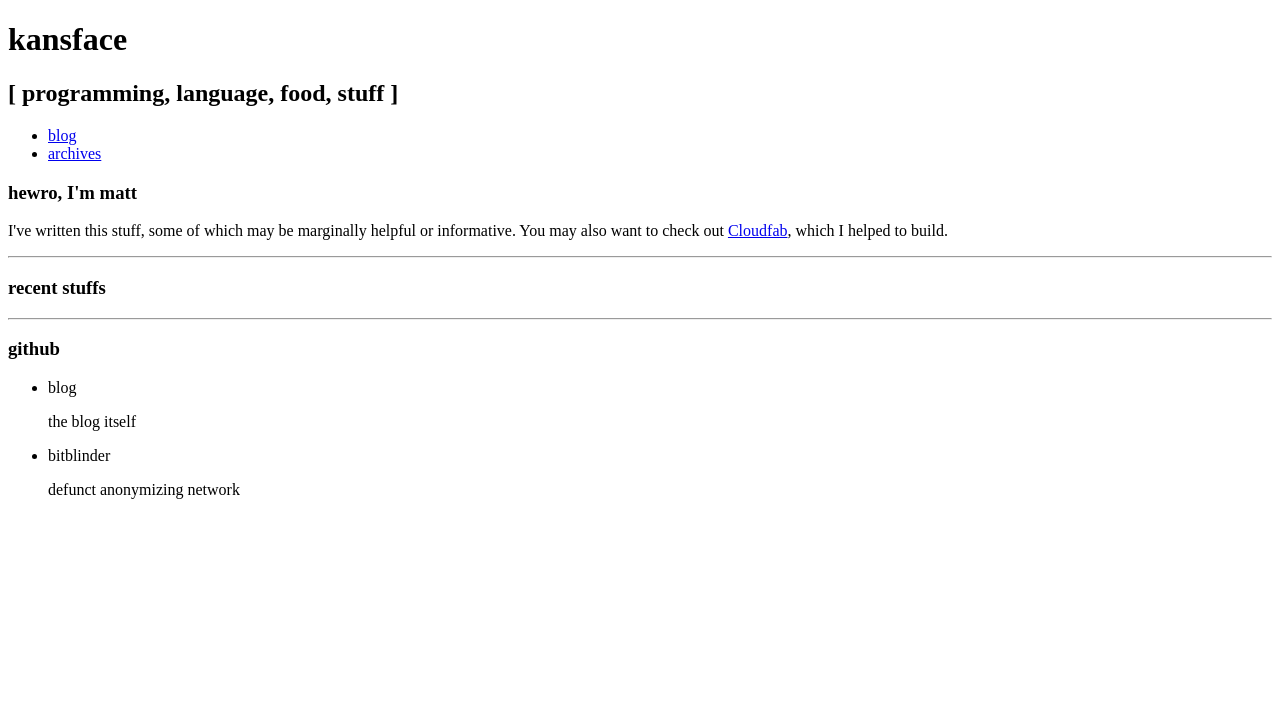
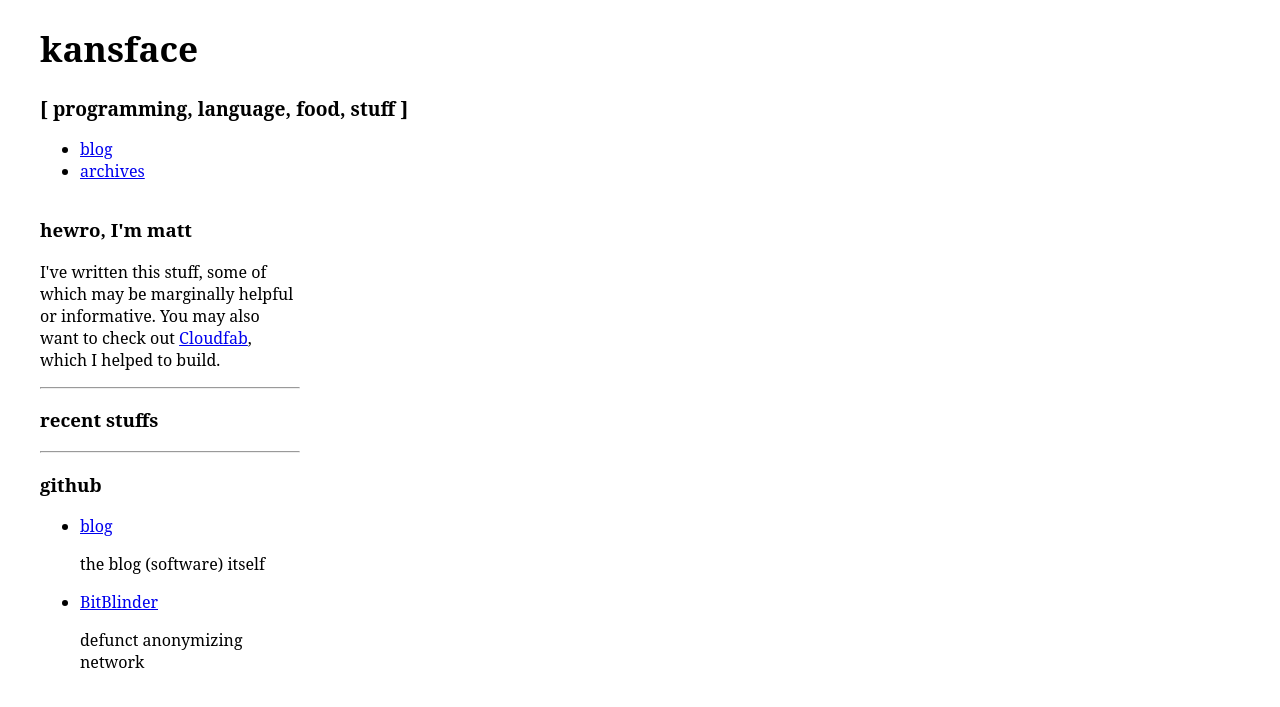
Before and after one commit to kans/kans-face-, a Django app: template blog/templates/blog-index.html in a window 1280 px wide. Shown: the top 707 px of the page. Run offline with Django 3.2, Linux system fonts and the light colour scheme; the template is opened without the code that fills it, so the values that code supplies are empty; parts of the project's set-up code (start-up, migrations or seed data) failed here and were passed over; some libraries are stand-ins or nearby versions.

Commit message:
added some css and put it to use

```diff
--- /dev/null
+++ b/blog/static/no-cache/blog.css
@@ -0,0 +1,28 @@
+
+body{
+    font-family: "PT Serif", "Serif";
+}
+
+#header > h1{
+    font-size: 2.2em;
+    }
+#header > h2{
+    font-size: 1.2em;
+    padding: 0;
+    margin: 0;
+    }
+
+.content{
+    width: 1200px;
+    margin: 0 auto;
+}
+
+#sidebar{
+    width: 260px;
+    float: left;
+}
+
+#meat{
+    float: left;
+    width: 940px;
+}
--- a/blog/templates/base.html
+++ b/blog/templates/base.html
@@ -5,7 +5,7 @@
   <head>
     <meta http-equiv="Content-Type" content="text/html; charset=UTF-8" />
     {% block styles %}
-      <link rel="stylesheet" href="{% get_static_prefix %}no-cache/blog.css'" type="text/css">
+      <link rel="stylesheet" href="{% get_static_prefix %}no-cache/blog.css" type="text/css">
     {% endblock %}
     {% block scripts %}
       <script type="text/javascript" src="https://ajax.googleapis.com/ajax/libs/jquery/1.4.4/jquery.min.js"></script>
--- a/blog/templates/sidebar.html
+++ b/blog/templates/sidebar.html
@@ -4,7 +4,7 @@
   <h3>hewro, I'm matt</h3>
   <p>
     I've written this stuff, some of which may be marginally helpful or informative.
-    You may also want to check out <a href="www.cloudfab.com">Cloudfab</a>, which I helped to build.
+    You may also want to check out <a href="http://www.cloudfab.com">Cloudfab</a>, which I helped to build.
   </p>
 
   <hr/>
@@ -22,11 +22,11 @@
 
   <ul>
     <li>
-      blog
-      <p>the blog itself </p
+      <a href="https://github.com/kans/kans-face-">blog</a>
+      <p>the blog (software) itself</p>
     </li>
     <li>
-      bitblinder
+      <a href="https://github.com/kans/BitBlinder">BitBlinder</a>
       <p>defunct anonymizing network</p>
     </li>
   </ul>
```
